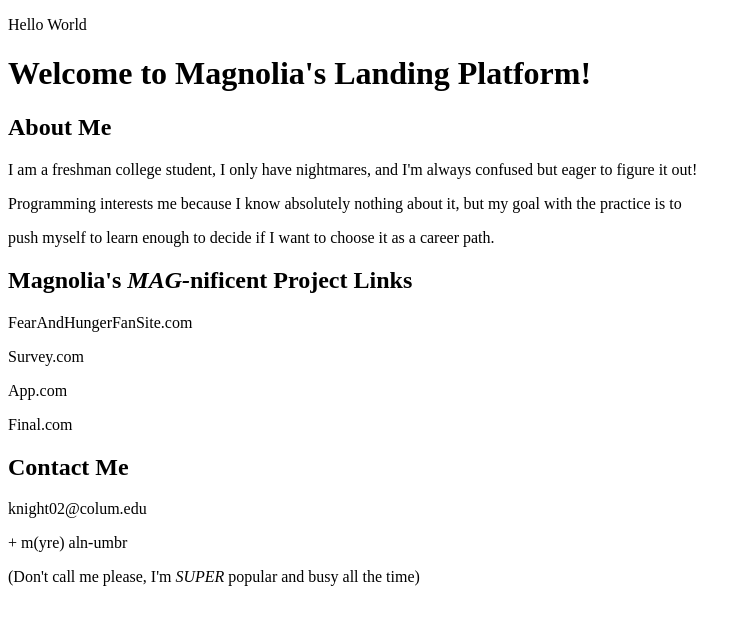
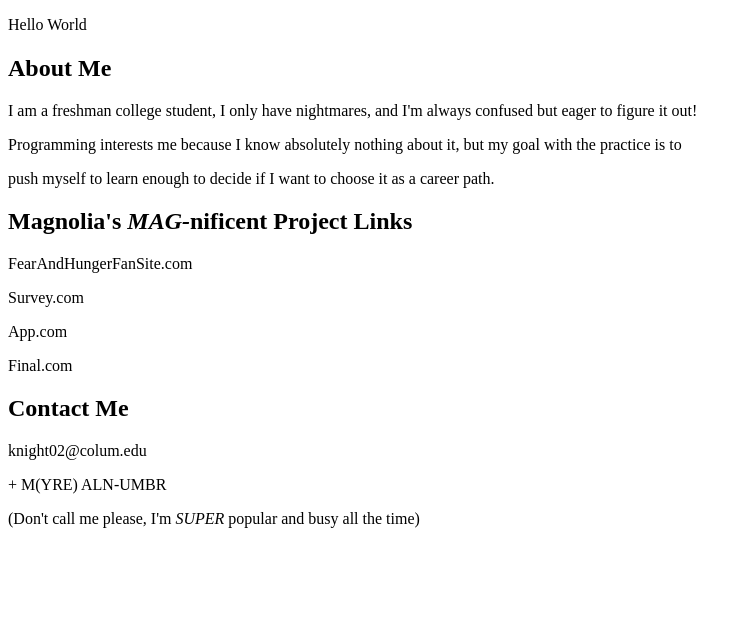
Before and after one commit to MagnoliaKnightIII/MagnoliaKnightIII, a plain HTML site: page index.html in a window 1280 px wide. Shown: the whole page, without its empty margins (0-751 px from the left). Drawn offline with Linux system fonts and the light colour scheme.

Commit message:
Update index.html

```diff
--- a/index.html
+++ b/index.html
@@ -4,7 +4,7 @@
 	<body>
 		<p>Hello World</p>
 	</body>
-<h1 style=color:DC143C;> Welcome to Magnolia's Landing Platform! </h1>
+<h1><style> Welcome to Magnolia's Landing Platform! </style> </h1>
 <h2> <b> About Me </b> </h2>
 <p> I am a freshman college student, I only have nightmares, and I'm always confused but eager to figure it out!</p>
 <p> Programming interests me because I know absolutely nothing about it, but my goal with the practice is to </p>
@@ -16,8 +16,8 @@
 <p> Final.com </p>
 <h2> Contact Me </h2>
 <p> knight02@colum.edu </p>
-<p> + m(yre) aln-umbr </p>
+<p> + M(YRE) ALN-UMBR </p>
 <p> (Don't call me please, I'm <em>SUPER</em> popular and busy all the time) </p>
 
 
-<html>
+</html>
```
